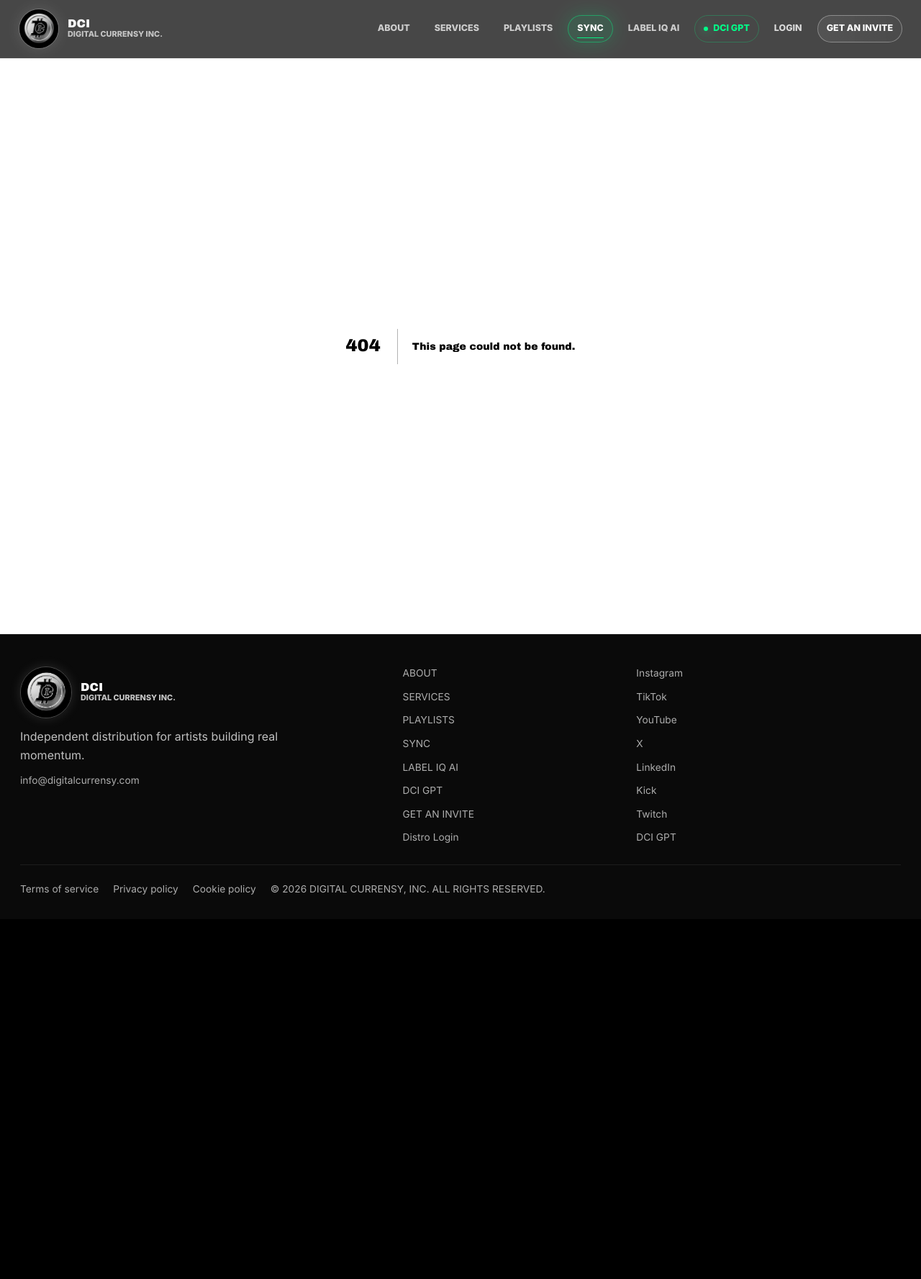
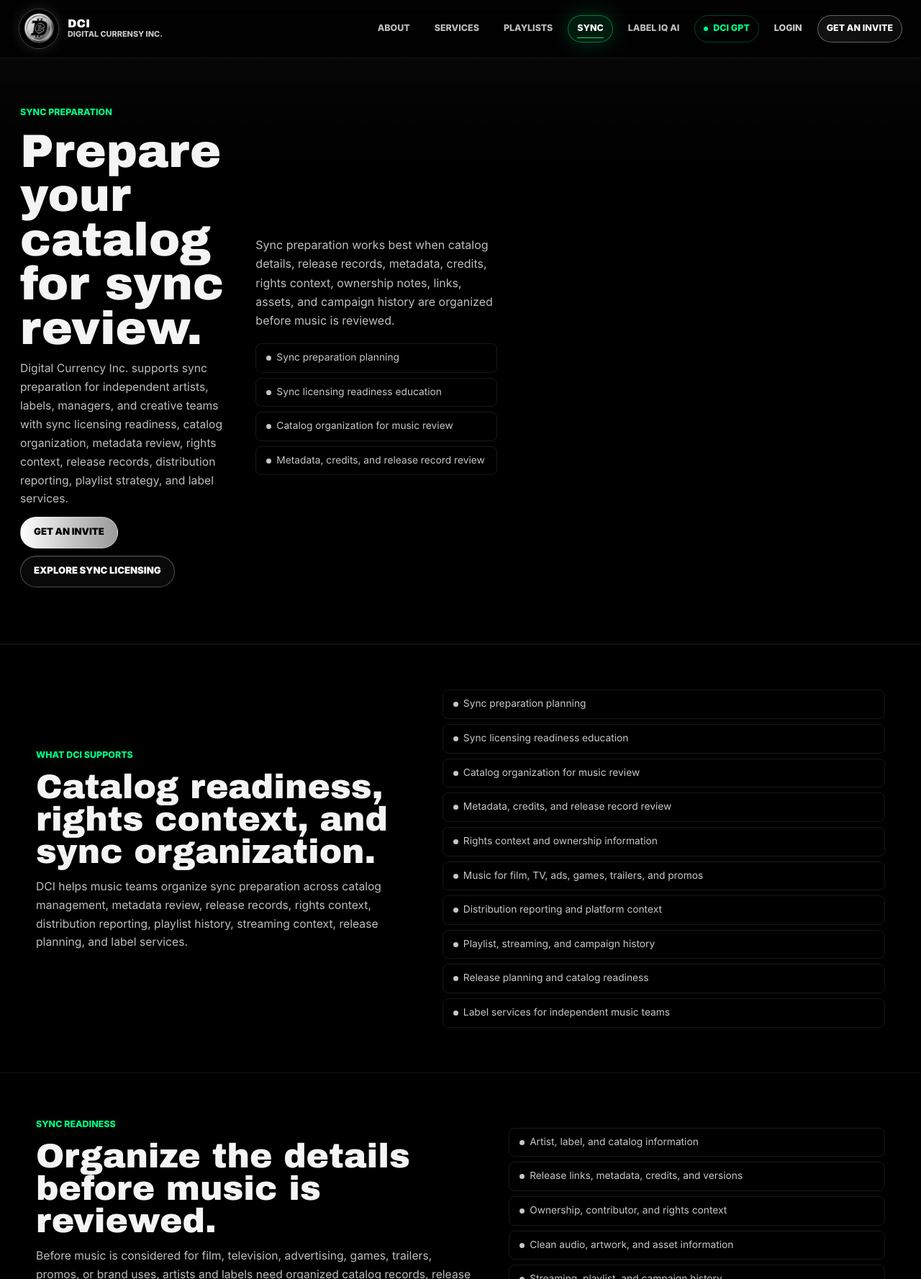
Before and after one commit to DigitalCurrensy/dci-website, a Next.js app: page /sync-preparation in a window 1280 px wide. Before the commit this address had no page. Shown: the top 1777 px of the page at 72% size. Before the commit the page ends 1277 px from the top, so only its background shows below. Built offline with nearby package versions, Linux system fonts and the light colour scheme.

Commit message:
Add sync preparation SEO page

```diff
--- /dev/null
+++ b/app/sync-preparation/page.tsx
@@ -0,0 +1,212 @@
+import type { Metadata } from "next";
+import { ChromeButton } from "@/components/ChromeButton";
+
+export const metadata: Metadata = {
+  title: "Sync Preparation for Artists and Labels | Digital Currency Inc.",
+  description:
+    "Digital Currency Inc. supports sync preparation for independent artists, labels, managers, and creative teams with sync licensing readiness, catalog organization, metadata review, rights context, release records, distribution reporting, playlist strategy, and label services.",
+  alternates: {
+    canonical: "/sync-preparation",
+  },
+  openGraph: {
+    title: "Sync Preparation for Artists and Labels | DCI",
+    description:
+      "Sync preparation, sync licensing readiness, catalog organization, metadata review, rights context, release records, distribution reporting, playlist strategy, and label services.",
+    url: "https://www.digitalcurrensy.com/sync-preparation",
+    siteName: "Digital Currency Inc.",
+    images: [
+      {
+        url: "/og-image.jpg",
+        width: 1024,
+        height: 1024,
+        alt: "Digital Currency Inc. sync preparation support",
+      },
+    ],
+  },
+  twitter: {
+    card: "summary_large_image",
+    title: "Sync Preparation for Artists and Labels | DCI",
+    description:
+      "Sync preparation, sync licensing readiness, catalog organization, metadata review, rights context, release records, and label services.",
+    images: ["/og-image.jpg"],
+  },
+};
+
+const syncSupport = [
+  "Sync preparation planning",
+  "Sync licensing readiness education",
+  "Catalog organization for music review",
+  "Metadata, credits, and release record review",
+  "Rights context and ownership information",
+  "Music for film, TV, ads, games, trailers, and promos",
+  "Distribution reporting and platform context",
+  "Playlist, streaming, and campaign history",
+  "Release planning and catalog readiness",
+  "Label services for independent music teams",
+];
+
+const syncChecklist = [
+  "Artist, label, and catalog information",
+  "Release links, metadata, credits, and versions",
+  "Ownership, contributor, and rights context",
+  "Clean audio, artwork, and asset information",
+  "Streaming, playlist, and campaign history",
+  "Sync goals, usage context, and support needs",
+];
+
+const faqs = [
+  {
+    question: "What is sync preparation?",
+    answer:
+      "Sync preparation is the process of organizing music, catalog information, metadata, credits, rights context, ownership notes, release records, and assets so music can be reviewed more clearly for film, television, advertising, games, trailers, promos, and other visual media opportunities.",
+  },
+  {
+    question: "How does DCI support sync preparation?",
+    answer:
+      "DCI helps independent artists, labels, managers, and creative teams organize sync preparation through catalog organization, metadata review, release records, rights context, distribution reporting, playlist and streaming history, campaign context, and label service support.",
+  },
+  {
+    question: "Is sync preparation different from sync licensing?",
+    answer:
+      "Yes. Sync preparation is the organization work that happens before music is reviewed or pitched for sync opportunities. Sync licensing is the permission and business process connected to using music in visual media.",
+  },
+  {
+    question: "Why does metadata matter for sync preparation?",
+    answer:
+      "Metadata helps connect each release to artist names, credits, contributors, versions, catalog records, rights context, links, and reporting information. Clean metadata can make sync preparation easier to review and organize.",
+  },
+  {
+    question: "Who is DCI sync preparation support built for?",
+    answer:
+      "DCI sync preparation support is built for independent artists, labels, managers, producers, creators, and creative teams that need more structure around catalog organization, metadata review, rights context, release records, distribution reporting, playlist history, and label services.",
+  },
+];
+
+export default function SyncPreparationPage() {
+  return (
+    <main>
+      <section className="page-hero">
+        <div className="section-inner split-grid">
+          <div className="section-heading">
+            <p className="eyebrow">Sync preparation</p>
+            <h1>Prepare your catalog for sync review.</h1>
+            <p>
+              Digital Currency Inc. supports sync preparation for independent
+              artists, labels, managers, and creative teams with sync licensing
+              readiness, catalog organization, metadata review, rights context,
+              release records, distribution reporting, playlist strategy, and
+              label services.
+            </p>
+            <div className="button-row">
+              <ChromeButton href="/get-an-invite">Get an invite</ChromeButton>
+              <ChromeButton href="/sync-licensing" variant="secondary">
+                Explore sync licensing
+              </ChromeButton>
+            </div>
+          </div>
+
+          <div className="copy-stack">
+            <p>
+              Sync preparation works best when catalog details, release records,
+              metadata, credits, rights context, ownership notes, links, assets,
+              and campaign history are organized before music is reviewed.
+            </p>
+            <ul className="feature-list compact">
+              {syncSupport.slice(0, 4).map((item) => (
+                <li key={item}>{item}</li>
+              ))}
+            </ul>
+          </div>
+        </div>
+      </section>
+
+      <section className="section">
+        <div className="section-inner split-grid">
+          <div className="section-heading">
+            <p className="eyebrow">What DCI supports</p>
+            <h2>Catalog readiness, rights context, and sync organization.</h2>
+            <p>
+              DCI helps music teams organize sync preparation across catalog
+              management, metadata review, release records, rights context,
+              distribution reporting, playlist history, streaming context,
+              release planning, and label services.
+            </p>
+          </div>
+
+          <div className="copy-stack">
+            <ul className="feature-list compact">
+              {syncSupport.map((item) => (
+                <li key={item}>{item}</li>
+              ))}
+            </ul>
+          </div>
+        </div>
+      </section>
+
+      <section className="section">
+        <div className="section-inner split-grid reverse">
+          <div className="section-heading">
+            <p className="eyebrow">Sync readiness</p>
+            <h2>Organize the details before music is reviewed.</h2>
+            <p>
+              Before music is considered for film, television, advertising,
+              games, trailers, promos, or brand uses, artists and labels need
+              organized catalog records, release metadata, credits, rights
+              context, ownership notes, assets, links, and support needs.
+            </p>
+          </div>
+
+          <div className="copy-stack">
+            <ul className="feature-list compact">
+              {syncChecklist.map((item) => (
+                <li key={item}>{item}</li>
+              ))}
+            </ul>
+          </div>
+        </div>
+      </section>
+
+      <section className="section" aria-labelledby="sync-preparation-faq-title">
+        <div className="section-inner split-grid">
+          <div className="section-heading">
+            <p className="eyebrow">Sync preparation FAQ</p>
+            <h2 id="sync-preparation-faq-title">
+              Sync readiness, catalog prep, and rights context explained.
+            </h2>
+            <p>
+              Clear answers for artists, labels, managers, and creative teams
+              researching sync preparation, sync licensing readiness, music for
+              film and TV, catalog organization, metadata review, rights
+              context, distribution reporting, and label services.
+            </p>
+          </div>
+
+          <div className="copy-stack">
+            {faqs.map((faq) => (
+              <div key={faq.question}>
+                <h3>{faq.question}</h3>
+                <p>{faq.answer}</p>
+              </div>
+            ))}
+          </div>
+        </div>
+      </section>
+
+      <div className="section-inner final-home-cta">
+        <div className="cta-band">
+          <div>
+            <p className="eyebrow">DCI access</p>
+            <h2>Prepare your sync materials with DCI.</h2>
+            <p>
+              Share the artist, release, catalog, music links, metadata context,
+              rights questions, sync goals, distribution details, campaign
+              history, and support needed. DCI reviews every invite request
+              before opening platform access.
+            </p>
+          </div>
+          <ChromeButton href="/get-an-invite">Get an invite</ChromeButton>
+        </div>
+      </div>
+    </main>
+  );
+}
```
